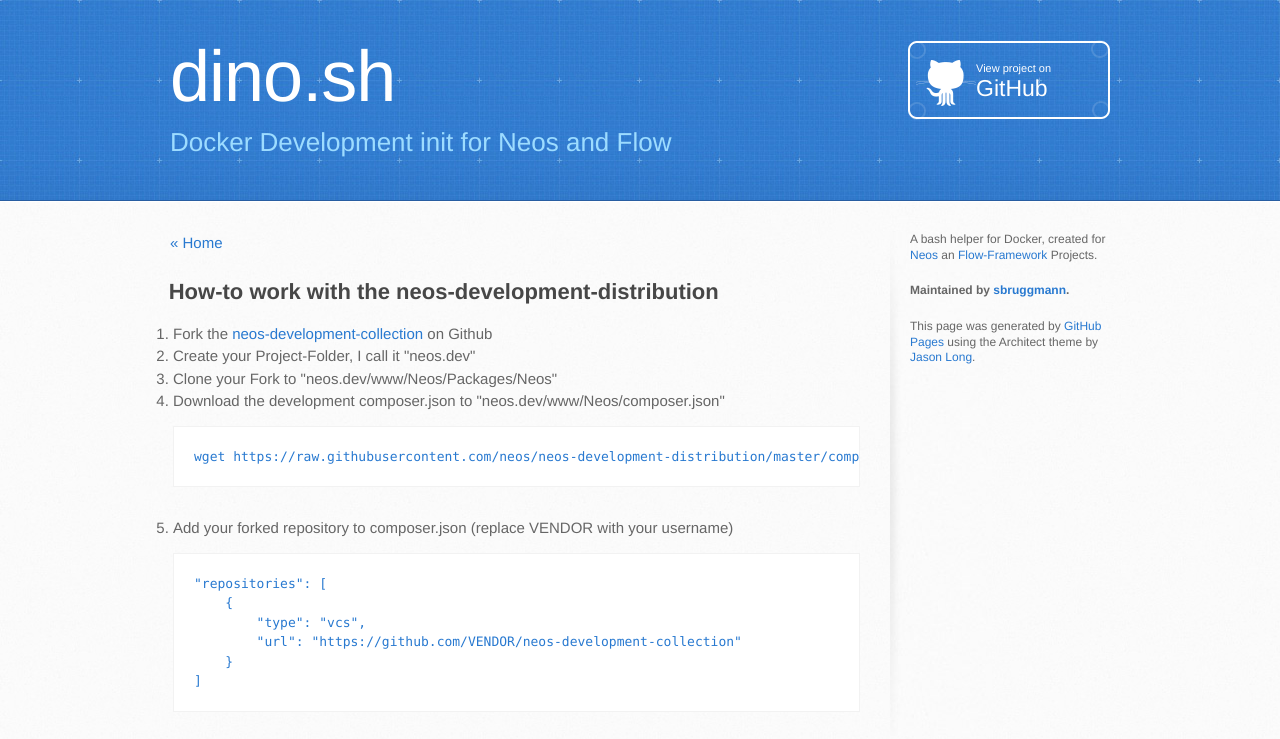
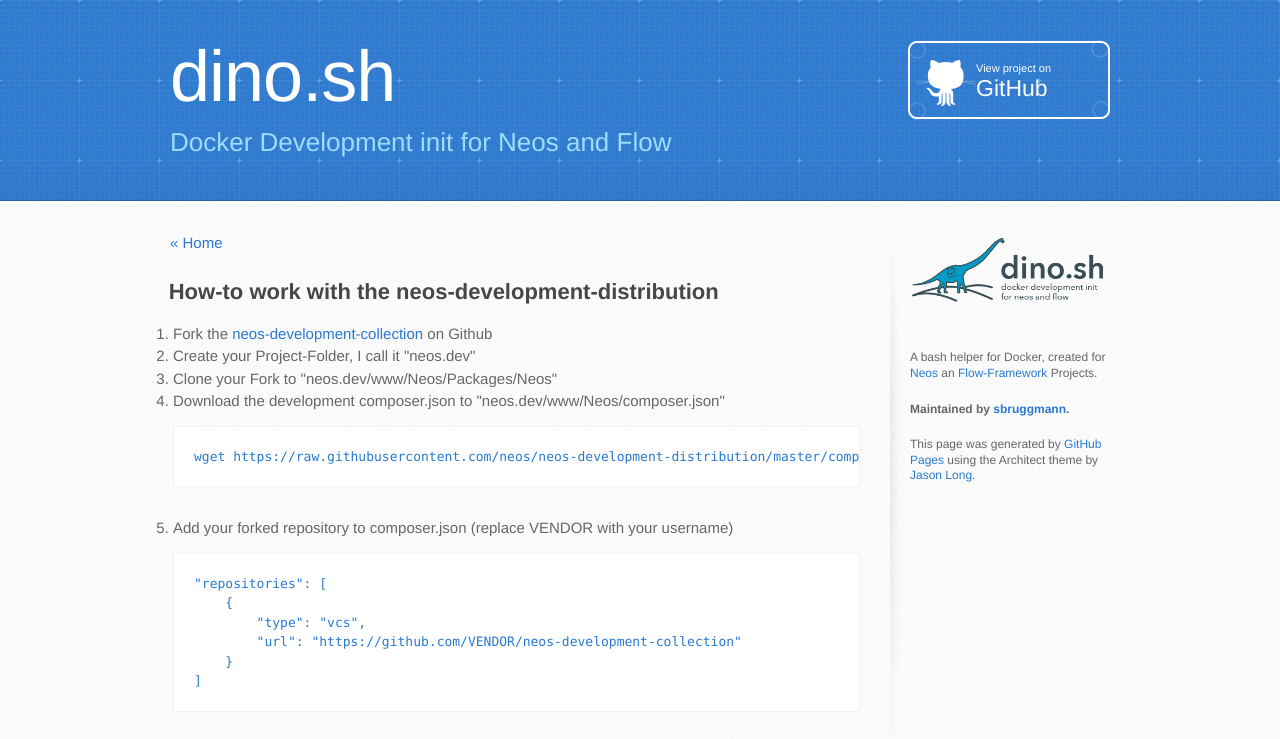
Before and after one commit to sbruggmann/dino.sh, a plain HTML site: page how-to/work-with-the-neos-development-distribution.html in a window 1280 px wide. Shown: the top 739 px of the page. Drawn offline with Linux system fonts and the light colour scheme.

Commit message:
something like a logo

```diff
--- a/how-to/work-with-the-neos-development-distribution.html
+++ b/how-to/work-with-the-neos-development-distribution.html
@@ -90,6 +90,8 @@
         </section>
 
         <aside id="sidebar">
+            <img src="../images/dino-logo-400.png" alt="" style="max-width: 215px; position: relative; left: -10px; margin-bottom: 40px;">
+
             <!--
                 <a href="https://github.com/sbruggmann/dino.sh/zipball/master" class="button">
                     <small>Download</small>
```
Also changed, not shown: index.html (+2 -0 lines), images/dino-logo-400.png (added).
